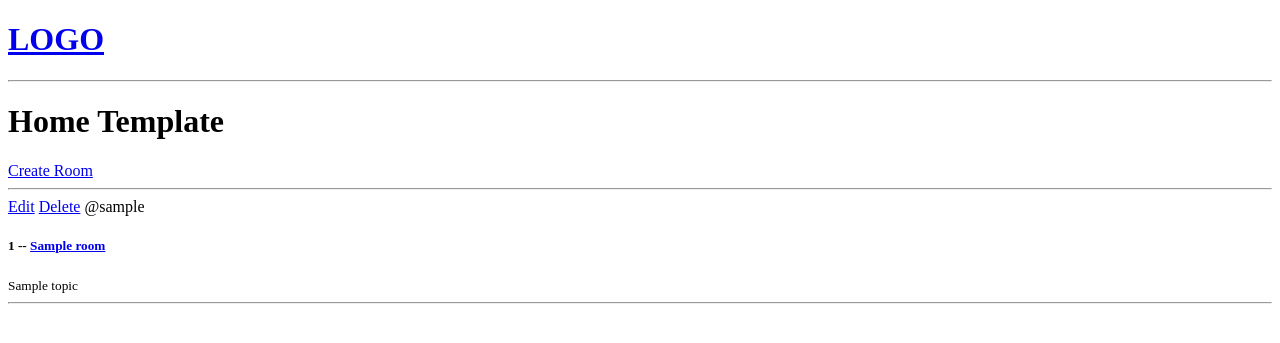
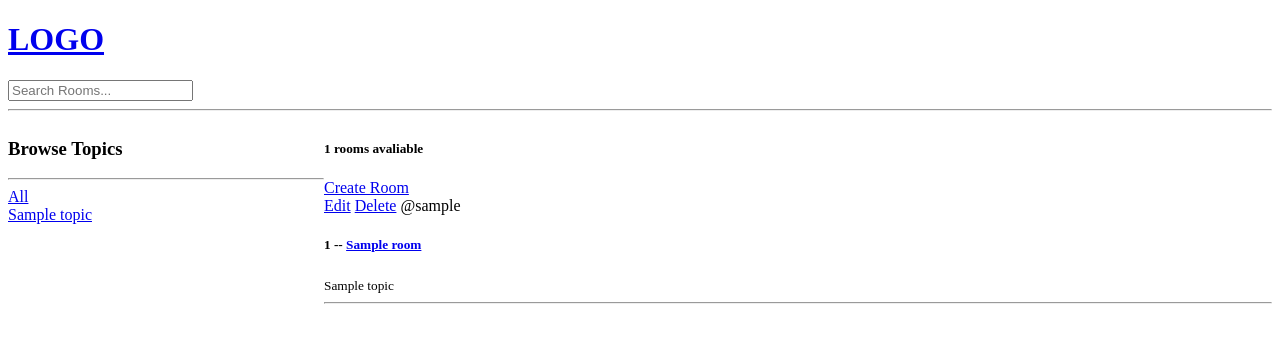
Before and after one commit to djwesleyborges/studybud-chat, a Django app: template base/templates/base/home.html in a window 1280 px wide. Shown: the top 343 px of the page. Run offline with Django 4.2, Linux system fonts and the light colour scheme; the template is opened without the code that fills it: most values are stand-ins (such as "Sample title", 1, 10 or a date in 2020).

Commit message:
feat: Implemented search function

```diff
--- a/base/templates/base/home.html
+++ b/base/templates/base/home.html
@@ -1,10 +1,30 @@
 {% extends 'main.html' %}
 {% block content %}
-    <h1>Home Template</h1>
+<style>
+    .home-container{
+        display: grid;
+        grid-template-columns: 1fr 3fr;
+    }
+</style>
+
+    <div class="home-container">
 
         <div>
+            <h3>Browse Topics</h3>
+            <hr>
+            <div>
+                <a href="{% url 'home' %}">All</a>
+            </div>
+            {% for topic in topics %}
+                <div>
+                <a href="{% url 'home' %}?q={{ topic.name }}">{{ topic.name }}</a>
+                </div>
+            {% endfor %}
+        </div>
 
-        <a href="{% url 'create-room' %}">Create Room</a><hr>
+        <div>
+        <h5>{{ room_count }} rooms avaliable</h5>
+            <a href="{% url 'create-room' %}">Create Room</a>
 
             <div>
                 {% for room in rooms %}
@@ -12,10 +32,13 @@
                         <a href="{% url 'update-room' room.id %}">Edit</a>
                         <a href="{% url 'delete-room' room.id %}">Delete</a>
                         <span>@{{ room.host.username }}</span>
-                    <h5>{{ room.id }} -- <a href="{% url 'room' room.id %}">{{ room.name }}</a></h5>
-                    <small>{{ room.topic.name }}</small><hr>
+                        <h5>{{ room.id }} -- <a
+                                href="{% url 'room' room.id %}">{{ room.name }}</a></h5>
+                        <small>{{ room.topic.name }}</small>
+                        <hr>
                     </div>
                 {% endfor %}
             </div>
         </div>
+    </div>
 {% endblock %}
--- a/templates/navbar.html
+++ b/templates/navbar.html
@@ -1,4 +1,7 @@
 <a href="/">
     <h1>LOGO</h1>
 </a>
+<form method="GET" action="{% url 'home' %}">
+    <input type="text" name="q" placeholder="Search Rooms..."/>
+</form>
 <hr>
```
Also changed, not shown: base/views.py (+11 -3 lines). Lines whose indentation alone changed are shown as unchanged.
